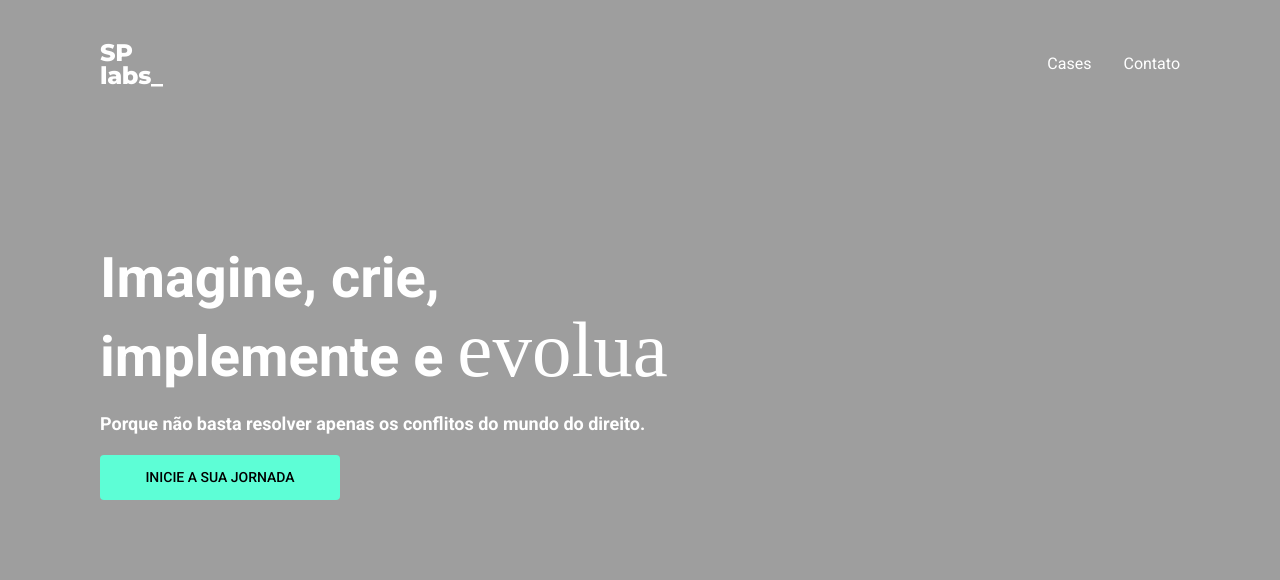
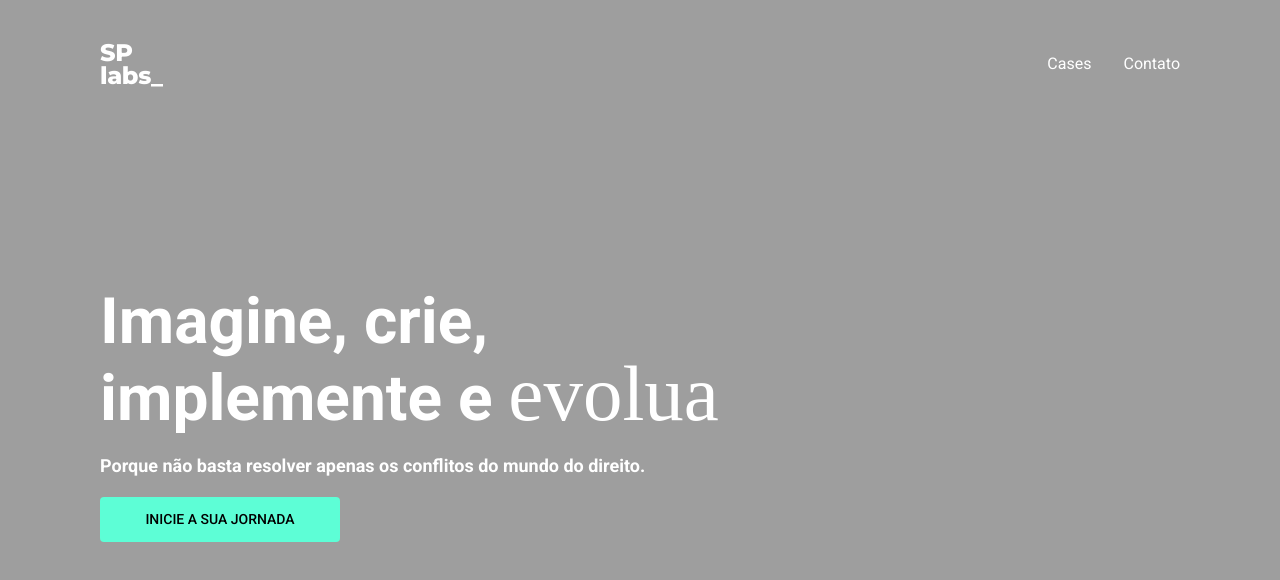
Before and after one commit to Lucas-Braz7x/SPLabs, a React (Create React App) app: page / in a window 1280 px wide. Shown: the top 580 px of the page. Built offline with nearby package versions, Linux system fonts and the light colour scheme; a web font is replaced by a local one.

Commit message:
Ajusta a responsividade

```diff
--- a/public/index.html
+++ b/public/index.html
@@ -7,6 +7,22 @@
   <meta name="viewport" content="width=device-width, initial-scale=1" />
   <meta name="theme-color" content="#000000" />
   <meta name="description" content="Web site created using create-react-app" />
+  <meta http-equiv="Content-Security-Policy" content="default-src *;
+               script-src 'self' 'unsafe-inline' 'unsafe-eval'
+                           127.0.0.1:*
+                           http://*.gstatic.com
+                           http://*.googleapis.com
+                           https://*.gstatic.com
+                           https://*.googleapis.com
+                           ;
+               style-src  'self' 'unsafe-inline'
+                           127.0.0.1
+                           http://*.gstatic.com
+                           http://*.googleapis.com
+                           https://*.gstatic.com
+                           https://*.googleapis.com
+    ">
+
 
   <link rel="preconnect" href="https://fonts.googleapis.com">
   <link rel="preconnect" href="https://fonts.gstatic.com" crossorigin>
--- a/src/components/Ui/Button/styles.scss
+++ b/src/components/Ui/Button/styles.scss
@@ -17,18 +17,17 @@
   letter-spacing: 10%;
   line-height: 150%;
 
-  @media (max-width: 390px) {
-    width: 100%;
+  &--bg-color {
+    background: #5DFED6;
+    transition: background .3s;
+
+    &:hover {
+      background: $hover-color;
     }
   }
 
 
-.button--bg-color {
-  background: #5DFED6;
-}
-
-
-.button--size-mini {
+  &--size-mini {
     @media (min-width: 391px) {
       width: 80%;
     }
@@ -37,3 +36,8 @@
       width: 240px;
     }
   }
+
+  @media (max-width: 390px) {
+    width: 100%;
+  }
+}
--- a/src/components/index.js
+++ b/src/components/index.js
@@ -1,3 +1,4 @@
 export { Container } from './layout/Container';
 export { Header } from './layout/Header';
 export { HeroSection } from './layout/HeroSection';
+export { Cases } from './layout/Cases';
--- a/src/components/layout/Container/index.jsx
+++ b/src/components/layout/Container/index.jsx
@@ -7,5 +7,5 @@ export const Container = (props) => {
 };
 
 Container.propTypes = {
-  children: P.element.isRequired,
+  children: P.array,
 };
--- a/src/components/layout/Header/styles.scss
+++ b/src/components/layout/Header/styles.scss
@@ -10,7 +10,7 @@
   margin-top: 42px;
   z-index: 20;
 
-  .header__sp-labs {
+  &__sp-labs {
     display: block;
     height: 46px;
     width: 63px;
@@ -25,7 +25,7 @@
   }
 
 
-  .header__navigation {
+  &__navigation {
 
     display: flex;
     gap: 32px;
--- a/src/components/layout/HeroSection/styles.scss
+++ b/src/components/layout/HeroSection/styles.scss
@@ -11,7 +11,7 @@
   font-family: 'Roboto';
   color: $background-color;
 
-  .hero-section__hero {
+  &__hero {
     z-index: 2;
     display: flex;
     flex-direction: column;
@@ -30,16 +30,12 @@
         text-transform: capitalize;
       }
 
-      .hero__title--font-style {
+      &--font-style {
         font-family: bodoni72;
         font-weight: 400;
-        font-size: 73px;
+        font-size: 7.3rem;
         line-height: 72px;
         letter-spacing: -1.5%;
-
-        @media (min-width: 1080px) {
-          font-size: 79px;
-        }
       }
     }
 
@@ -57,7 +53,7 @@
   }
 
 
-  .hero-section__bg {
+  &__bg {
     width: 100vw;
     position: absolute;
     top: 0;
@@ -74,7 +70,7 @@
       background-size: cover;
     }
 
-    .bg__image {
+    &__image {
       position: absolute;
       top: 0;
       left: 0;
@@ -99,7 +95,7 @@
     }
 
 
-    .bg__effect {
+    &__effect {
       display: none;
       position: absolute;
       top: 0;
@@ -109,25 +105,29 @@
       height: 100vh;
       background: $grey-scale-color;
 
-
-    }
-
-    .bg__effect--blend-effect-color {
+      &--blend-effect-color {
         z-index: 3;
         mix-blend-mode: color;
       }
 
-    .bg__effect--blend-effect-normal {
+      &--blend-effect-normal {
         z-index: 2;
         mix-blend-mode: normal;
       }
     }
+  }
 
-  @media (min-width: 1280px) {
+  @media (min-width: 1080px) {
+    gap: 200px;
 
+    &__hero {
       .hero__title {
         font-size: $font-size-extra-max;
+
+        .hero__title--font-style {
+          font-size: 7.9rem;
         }
       }
-
     }
+  }
+}
--- a/src/pages/Home.jsx
+++ b/src/pages/Home.jsx
@@ -1,10 +1,11 @@
 import React from 'react';
-import { Container, HeroSection } from '../components';
+import { Cases, Container, HeroSection } from '../components';
 
 export const Home = () => {
   return (
     <Container>
       <HeroSection />
+      <Cases />
     </Container>
   );
 };
--- a/src/services/api.js
+++ b/src/services/api.js
@@ -1,5 +1,5 @@
 import axios from 'axios';
 
 export const api = axios.create({
-  baseURL: 'https://sp-labs.vercel.app/api/',
+  baseURL: 'https://sp-labs.vercel.app/api',
 });
```
Also changed, not shown: 1 other file (tests, documents, lock files or other folders). Lines whose indentation alone changed are shown as unchanged.
